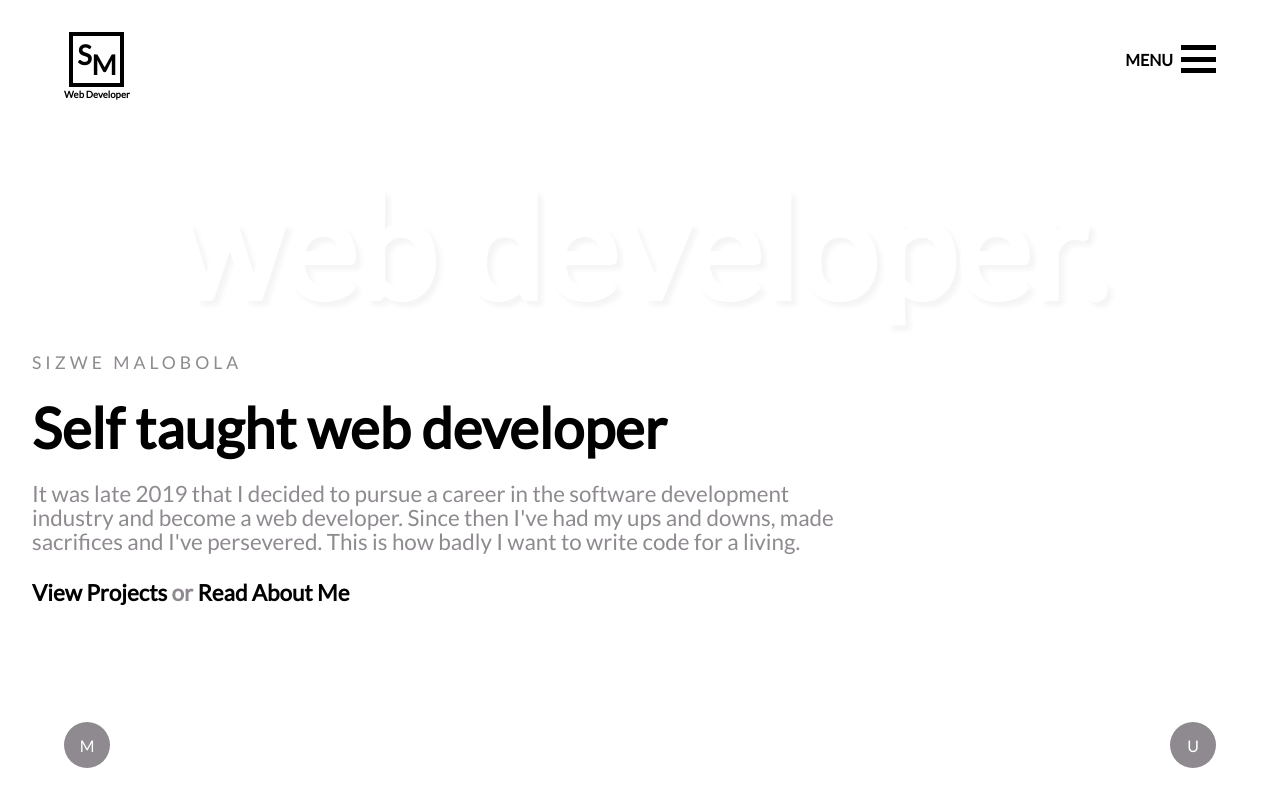
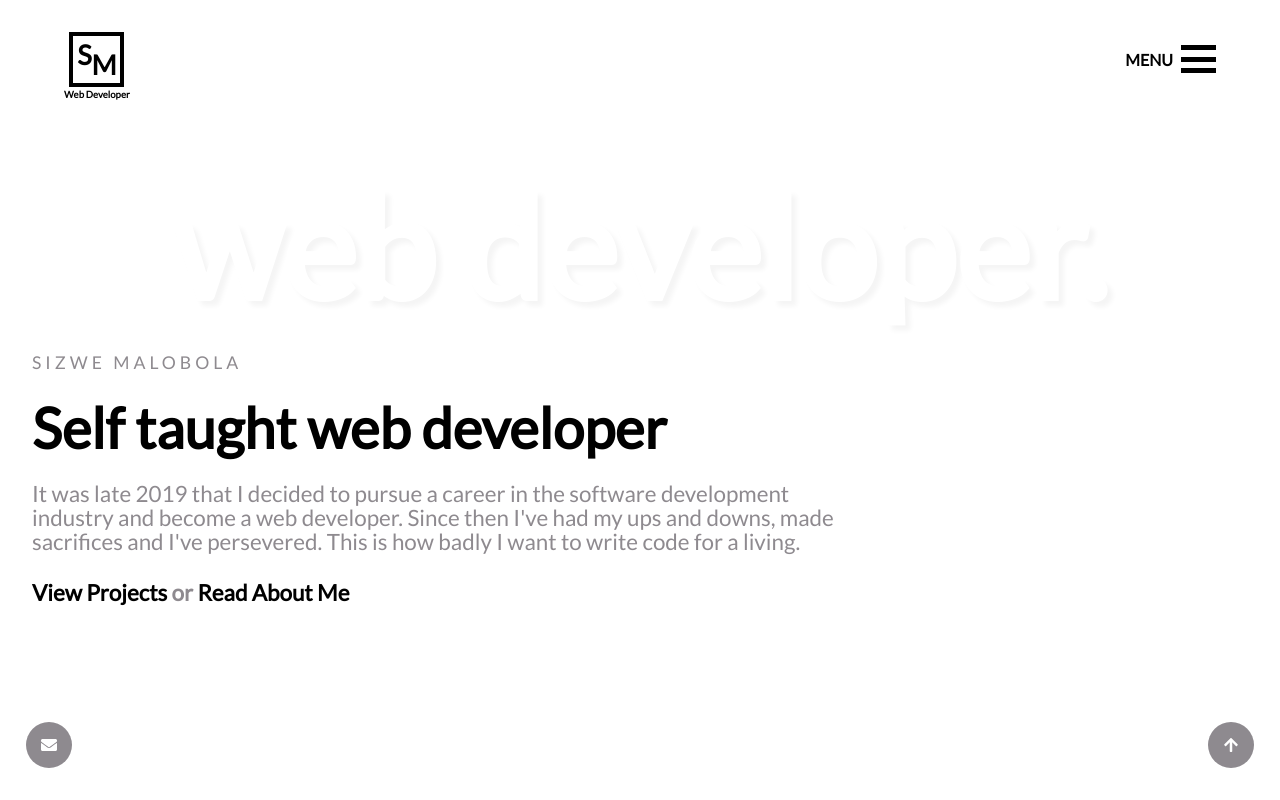
Before and after one commit to SizweMalobola/Portfolio_site, a React (Create React App) app: page / in a window 1280 px wide. Shown: the top 800 px of the page. Built offline with nearby package versions, Linux system fonts and the light colour scheme.

Commit message:
added icons & moved elements 2%

```diff
--- a/src/components/FixedBottom.js
+++ b/src/components/FixedBottom.js
@@ -1,17 +1,18 @@
 import React from "react";
 import { Link } from "react-router-dom";
 import styles from "./fixedBottomStyle.module.css";
+import { FaArrowUp, FaEnvelope } from "react-icons/fa";
 
 function FixedBottom() {
   // Todo put id of top to route for scroll up functionality to work
   return (
     <>
       <Link to="/contact" className={styles["envelope"]}>
-        M <span>contact me</span>
+        <FaEnvelope /> <span>contact me</span>
       </Link>
       {/* this will stay hidden until the page has reached a certain point */}
       <a className={styles["scroll-up"]} href="#top">
-        U
+        <FaArrowUp />
       </a>
     </>
   );
--- a/src/components/fixedBottomStyle.module.css
+++ b/src/components/fixedBottomStyle.module.css
@@ -1,13 +1,13 @@
 .envelope {
   position: fixed;
   bottom: 4%;
-  left: 4rem;
+  left: 2%;
   z-index: 99;
 }
 .scroll-up {
   position: fixed;
   bottom: 4%;
-  right: 4rem;
+  right: 2%;
   z-index: 99;
 }
 .envelope,
```
